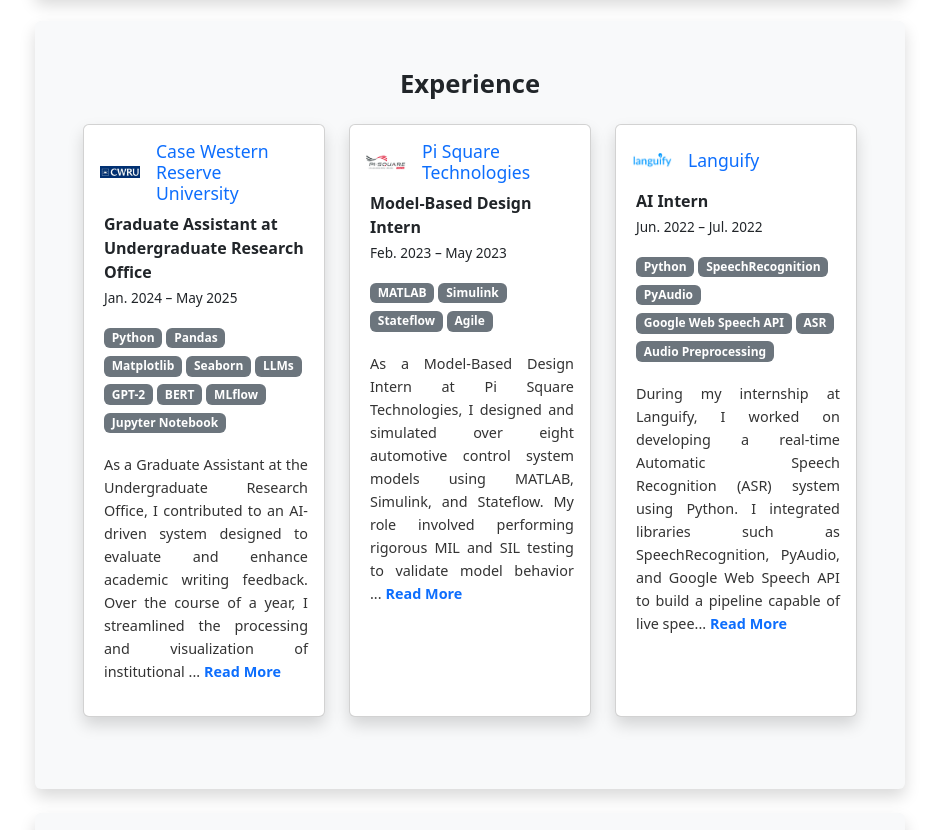
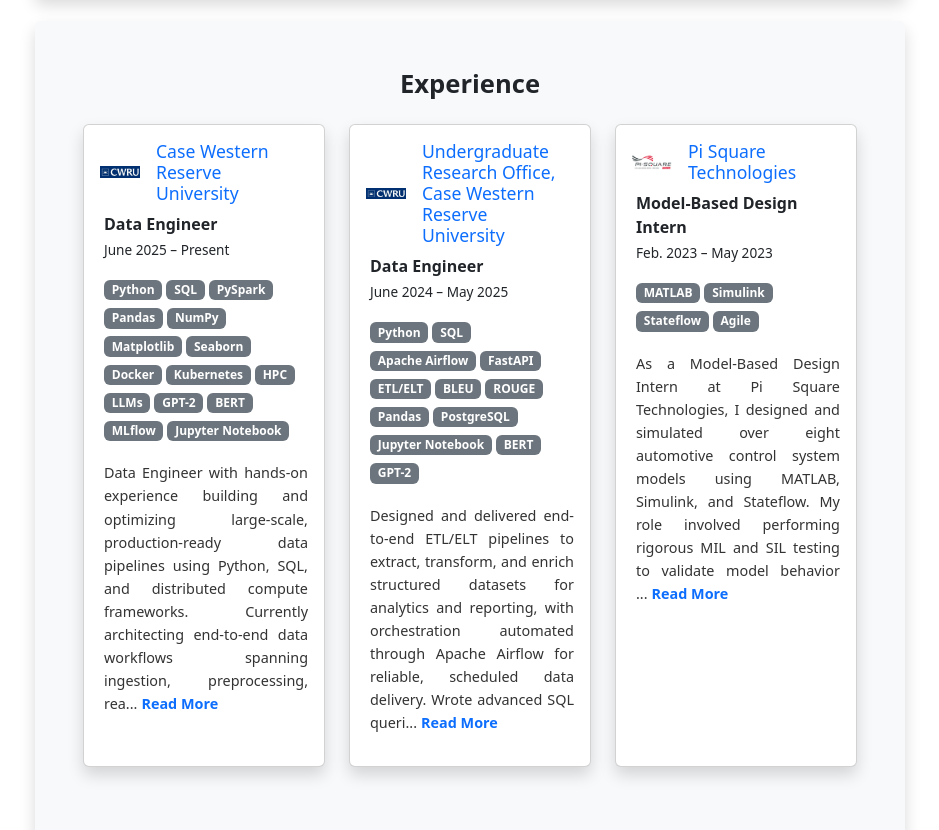
Before and after one commit to HafeezaBegum/My-Portfolio, a React (Create React App) app: page / in a window 1280 px wide. Shown: the part 4220-5050 px from the top of the page, without its empty margins (170-1109 px from the left). Built offline with nearby package versions, Linux system fonts and the light colour scheme.

Commit message:
Revised experience points
Updated descriptions for the experience section.

```diff
--- a/src/data/experienceData.js
+++ b/src/data/experienceData.js
@@ -4,13 +4,23 @@ import languifyLogo from "../assets/languify-logo.png";
 
 const experienceData = [
   {
-    title: "Graduate Assistant at Undergraduate Research Office",
+    title: "Data Engineer",
     company: "Case Western Reserve University",
     link: "https://case.edu",
     logo: caseGAlogo,
-    duration: "Jan. 2024 – May 2025",
-    technologies: ["Python", "Pandas", "Matplotlib", "Seaborn", "LLMs", "GPT-2", "BERT", "MLflow", "Jupyter Notebook"],
-    description: "As a Graduate Assistant at the Undergraduate Research Office, I contributed to an AI-driven system designed to evaluate and enhance academic writing feedback. Over the course of a year, I streamlined the processing and visualization of institutional research data using Python, Pandas, and Seaborn, enabling faculty teams to analyze engagement trends across programs. I developed dynamic Excel dashboards and automated pipelines that cut manual reporting time by nearly 30%. My primary focus involved building and fine-tuning transformer-based large language models (LLMs) such as GPT-2 and BERT, targeting natural language understanding and suggestion generation. I engineered tokenization workflows with Hugging Face Transformers, optimized training with early stopping and gradient clipping, and evaluated model outputs using BLEU and ROUGE metrics. These techniques yielded up to 20% improvements in coherence and relevance over baseline. I also tracked experiments using MLflow, maintained reproducible scripts, and iterated on prompt design strategies to align outputs with human feedback expectations."
+    duration: "June 2025 – Present",
+    technologies: ["Python", "SQL", "PySpark", "Pandas", "NumPy", "Matplotlib", "Seaborn", "Docker", "Kubernetes", "HPC", "LLMs", "GPT-2", "BERT", "MLflow", "Jupyter Notebook"],
+    description: "Data Engineer with hands-on experience building and optimizing large-scale, production-ready data pipelines using Python, SQL, and distributed compute frameworks. Currently architecting end-to-end data workflows spanning ingestion, preprocessing, real-time streaming, and batch processing on multi-GPU and multi-node HPC infrastructure, with a strong focus on throughput, fault tolerance, and scalability. Experienced in developing modular pipeline components, reducing I/O bottlenecks, and maintaining pipeline reliability across distributed systems by resolving failures, dependency conflicts, and performance regressions. Adept at translating complex engineering requirements into clean, well-documented, maintainable data infrastructure, with a track record of supporting team onboarding through clear technical documentation and delivery best practices."
+
+  },
+  {
+    title: "Data Engineer",
+    company: "Undergraduate Research Office, Case Western Reserve University",
+    link: "https://case.edu",
+    logo: caseGAlogo,
+    duration: "June 2024 – May 2025",
+    technologies: ["Python", "SQL", "Apache Airflow", "FastAPI", "ETL/ELT", "BLEU", "ROUGE", "Pandas", "PostgreSQL", "Jupyter Notebook", "BERT", "GPT-2"],
+    description: "Designed and delivered end-to-end ETL/ELT pipelines to extract, transform, and enrich structured datasets for analytics and reporting, with orchestration automated through Apache Airflow for reliable, scheduled data delivery. Wrote advanced SQL queries and applied strong data modeling principles to produce custom data feeds aligned with downstream business requirements. Built FastAPI-based inference services integrated into internal tooling, enabling scalable, programmatic data access across teams. Automated evaluation pipelines using BLEU, ROUGE, perplexity, and semantic similarity metrics to ensure data and model output quality at scale. Collaborated cross-functionally to translate complex data requirements into robust, maintainable engineering solutions."
 
   },
   {
@@ -21,16 +31,6 @@ const experienceData = [
     duration: "Feb. 2023 – May 2023",
     technologies: ["MATLAB", "Simulink", "Stateflow", "Agile"],
     description: "As a Model-Based Design Intern at Pi Square Technologies, I designed and simulated over eight automotive control system models using MATLAB, Simulink, and Stateflow. My role involved performing rigorous MIL and SIL testing to validate model behavior and ensure logical correctness across driving scenarios. I developed automation scripts that accelerated model generation and report compilation by up to 40%. I also ensured compliance with MAAB guidelines by integrating verification tools into the workflow. Working in an Agile team, I collaborated with engineers across the development cycle and gained hands-on experience in automotive embedded systems, control logic, and simulation-driven design."
-  },
-  {
-    title: "AI Intern",
-    company: "Languify",
-    link: "https://languify.in",
-    logo: languifyLogo,
-    duration: "Jun. 2022 – Jul. 2022",
-    technologies: ["Python", "SpeechRecognition", "PyAudio", "Google Web Speech API", "ASR", "Audio Preprocessing"],
-    description: "During my internship at Languify, I worked on developing a real-time Automatic Speech Recognition (ASR) system using Python. I integrated libraries such as SpeechRecognition, PyAudio, and Google Web Speech API to build a pipeline capable of live speech-to-text conversion. I applied noise reduction and audio pre-processing techniques to improve transcription accuracy across varied environments. My contributions helped extend the product's voice-interactive capabilities, aligning with the company's goal of enhancing user engagement through AI-powered feedback. This project introduced me to the challenges of real-time audio streaming and cloud-based NLP APIs, laying a strong foundation for speech interface development."
-
   }
 ];
 
```
